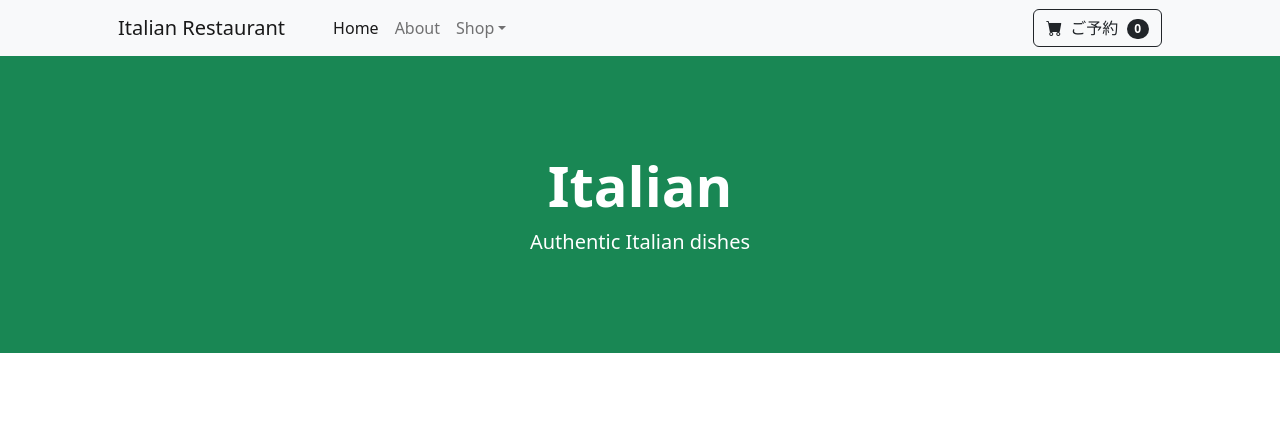
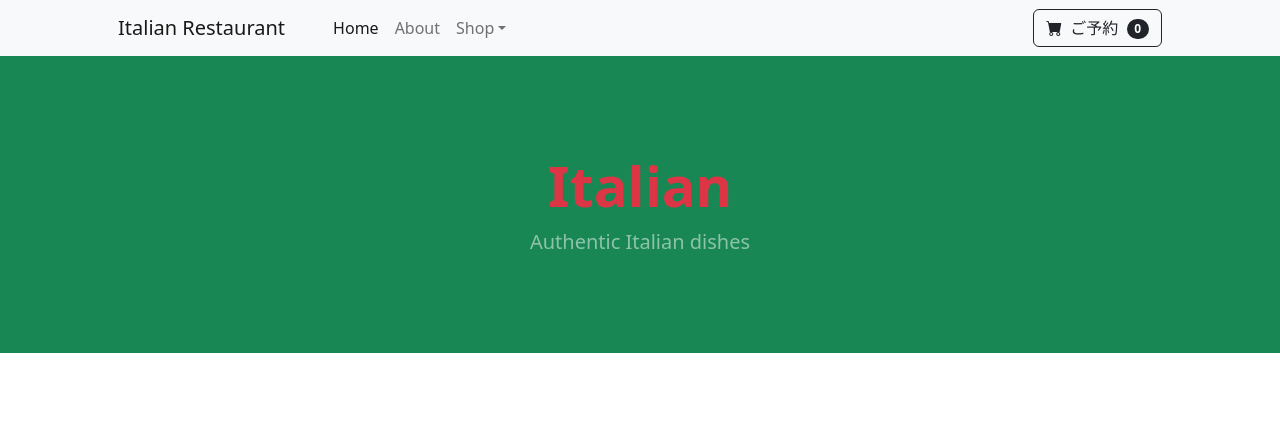
Before and after one commit to ST2132094/Bootstrap_kadai1, a plain HTML site: page index.html in a window 1280 px wide. Shown: the top 428 px of the page. Drawn offline with nearby package versions, Linux system fonts and the light colour scheme.

Commit message:
Update index.html

```diff
--- a/index.html
+++ b/index.html
@@ -46,9 +46,9 @@
         <!-- Header-->
         <header class="bg-success py-5">
             <div class="container px-4 px-lg-5 my-5">
-                <div class="text-center text-white">
+                <div class="text-center text-danger">
                     <h1 class="display-4 fw-bolder">Italian</h1>
-                    <p class="lead fw-normal text-danger-50 mb-0">Authentic Italian dishes</p>
+                    <p class="lead fw-normal text-white-50 mb-0">Authentic Italian dishes</p>
                 </div>
             </div>
         </header>
```
